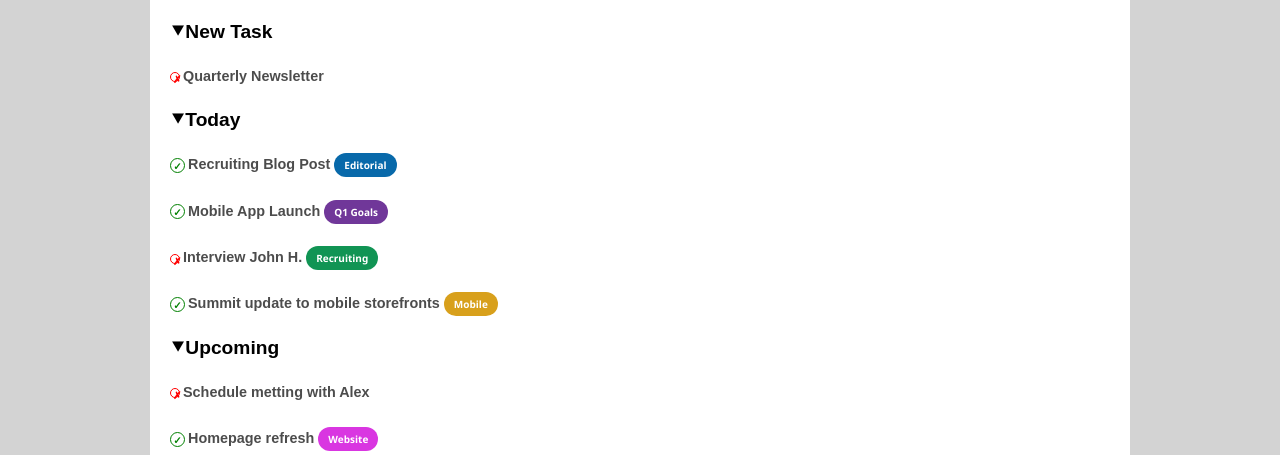
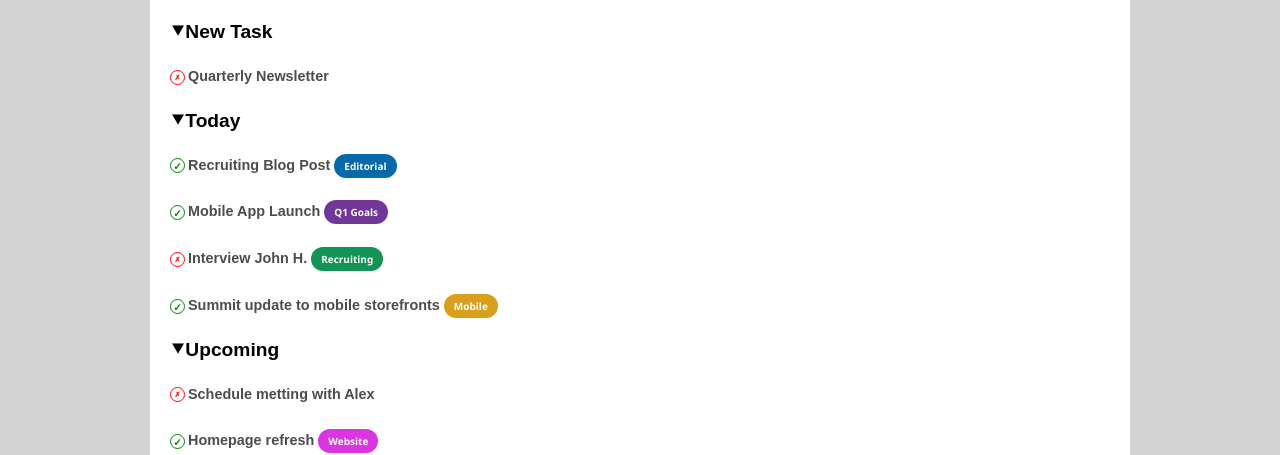
Before and after one commit to francescotroiano98/html-css-toboolist, a plain HTML site: page index.html in a window 1280 px wide. Shown: the part 195-650 px from the top of the page. Drawn offline with Linux system fonts and the light colour scheme.

Commit message:
fix cross

```diff
--- a/css/style.css
+++ b/css/style.css
@@ -167,10 +167,10 @@ li{
 }
 .cross{
     color: red;
-    font-size: 10px;
+    font-size: 7px;
     font-weight: bold;
-    width: 10px;
-    height: 10px;
+    width: 15px;
+    height: 15px;
     padding: 2px;
     border-radius: 100%;
     border: 1px solid  red;
```
